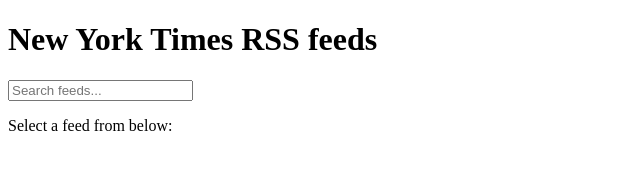
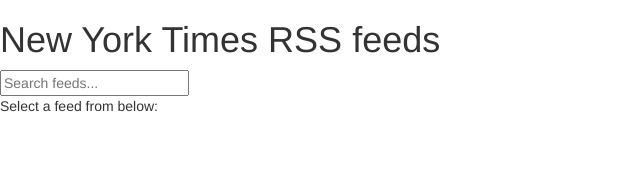
Before and after one commit to zakame/nyt-cheesecake, a plain HTML site: page public/index.html in a window 1280 px wide. Shown: the whole page, without its empty margins (0-640 px from the left). Drawn offline with nearby package versions, Linux system fonts and the light colour scheme; some packages are replaced by stand-ins of ours; no server answers.

Commit message:
Add basic styling care of Bootstrap
Just add a little default CSS via bootstrap until I figure out
my design.

```diff
--- /dev/null
+++ b/public/app.css
@@ -0,0 +1 @@
+/* nothing here yet... */
--- a/public/index.html
+++ b/public/index.html
@@ -1,8 +1,16 @@
 <!doctype html>
-<html lang="en" ng-app="NYTFeedFun">
+<!--[if lt IE 7]>      <html lang="en" ng-app="NYTFeedFun" class="no-js lt-ie9 lt-ie8 lt-ie7"> <![endif]-->
+<!--[if IE 7]>         <html lang="en" ng-app="NYTFeedFun" class="no-js lt-ie9 lt-ie8"> <![endif]-->
+<!--[if IE 8]>         <html lang="en" ng-app="NYTFeedFun" class="no-js lt-ie9"> <![endif]-->
+<!--[if gt IE 8]><!--> <html lang="en" ng-app="NYTFeedFun" class="no-js"> <!--<![endif]-->
   <head>
     <meta charset="utf-8">
+    <meta http-equiv="X-UA-Compatible" content="IE-edge">
+    <meta name="viewport" content="width=device-width, initial-scale=1">
     <title>NYT Feed Fun</title>
+    <link rel="stylesheet" href="//netdna.bootstrapcdn.com/bootstrap/3.1.1/css/bootstrap.min.css">
+    <link rel="stylesheet" href="app.css">
+    <script src="//cdnjs.cloudflare.com/ajax/libs/modernizr/2.8.1/modernizr.min.js"></script>
   </head>
   <body>
     <div ng-view></div>
```
